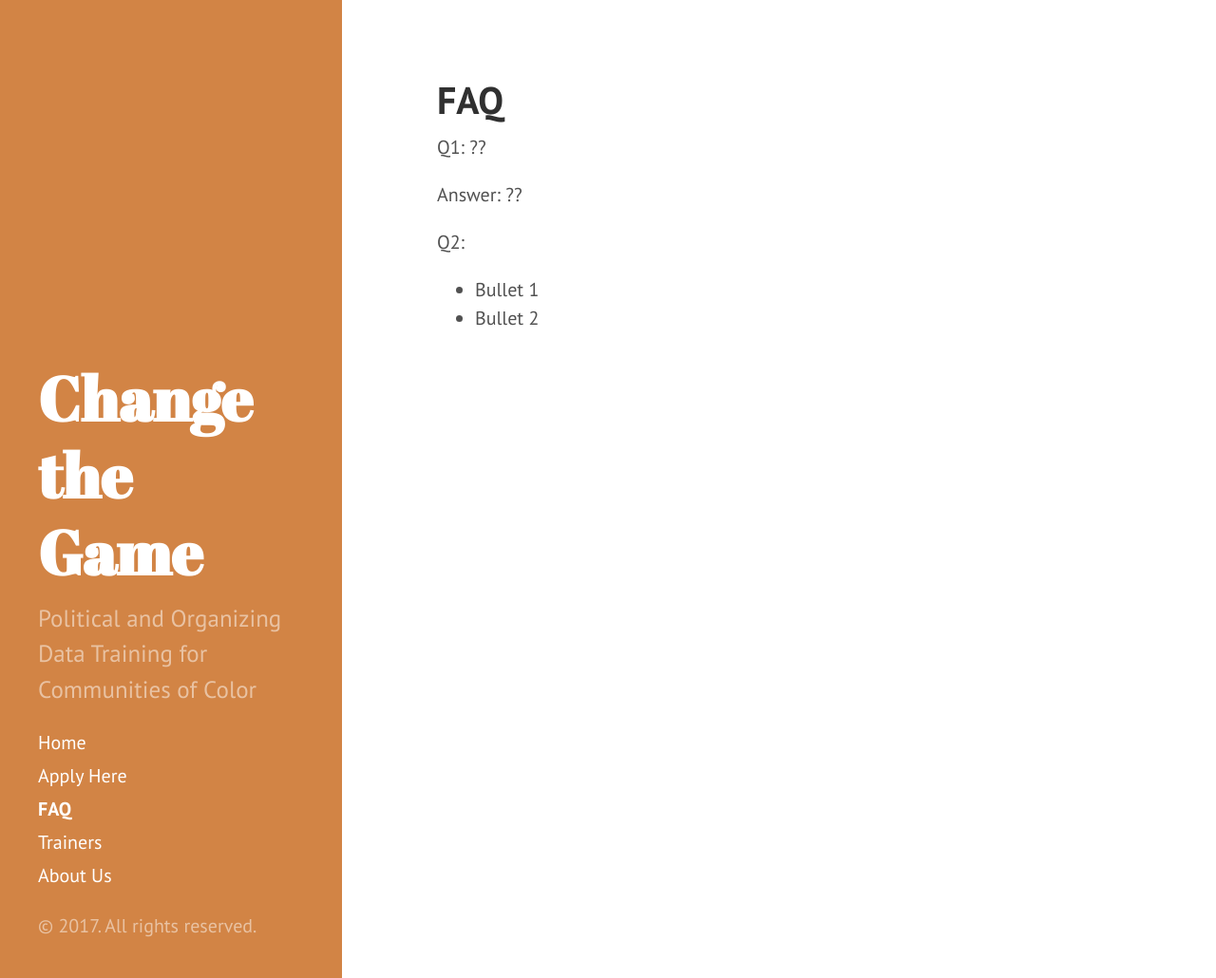
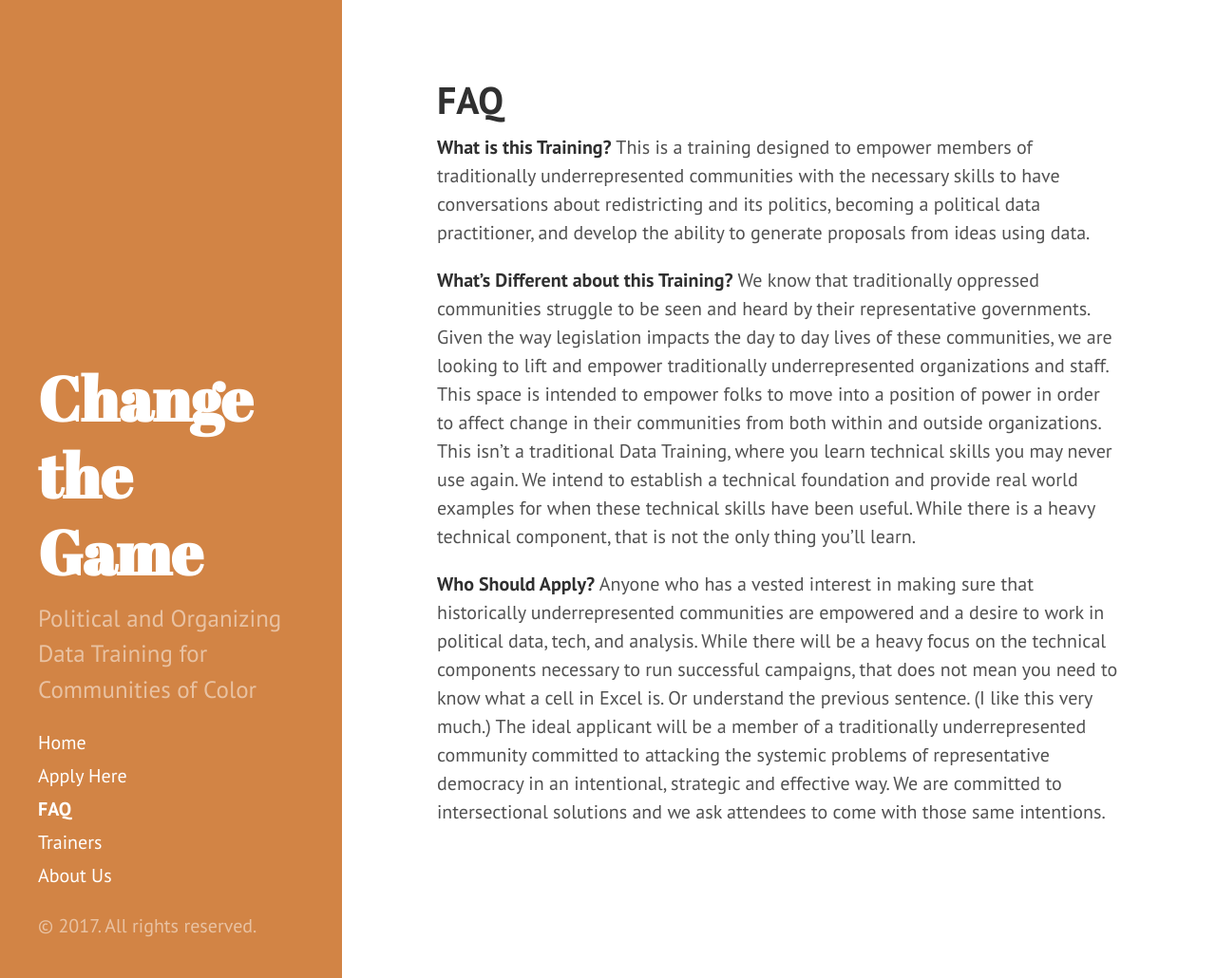
Before and after one commit to anniejw6/changethegame_site, a Jekyll site: the page built from info.md, in a window 1280 px wide and 1030 px high. Shown: the whole window at 95% size. Built offline with Jekyll 4.4.1, drawn with Linux system fonts in a browser that asks for light colours.

Commit message:
Update info.md

```diff
--- a/info.md
+++ b/info.md
@@ -3,11 +3,16 @@ layout: page
 title: FAQ
 ---
 
-Q1: ??
+**What is this Training?**
+This is a training designed to empower members of traditionally underrepresented communities with the necessary skills to have conversations about redistricting and its politics, becoming a political data practitioner, and develop the ability to generate proposals from ideas using data.
 
-Answer: ??
+**What’s Different about this Training?**
+We know that traditionally oppressed communities struggle to be seen and heard by their representative governments. Given the way legislation impacts the day to day lives of these communities, we are looking to lift and empower traditionally underrepresented organizations and staff. This space is intended to empower folks to move into a position of power in order to affect change in their communities from both within and outside organizations.
+This isn’t a traditional Data Training, where you learn technical skills you may never use again. We intend to establish a technical foundation and provide real world examples for when these technical skills have been useful.
+While there is a heavy technical component, that is not the only thing you’ll learn.
 
-Q2:
-
- * Bullet 1
- * Bullet 2
+**Who Should Apply?**
+Anyone who has a vested interest in making sure that historically underrepresented communities are empowered and a desire to work in political data, tech, and analysis.
+While there will be a heavy focus on the technical components necessary to run successful campaigns, that does not mean you need to know what a cell in Excel is. Or understand the previous sentence. (I like this very much.)
+The ideal applicant will be a member of a traditionally underrepresented community committed to attacking the systemic problems of representative democracy in an intentional, strategic and effective way.
+We are committed to intersectional solutions and we ask attendees to come with those same intentions.
```
